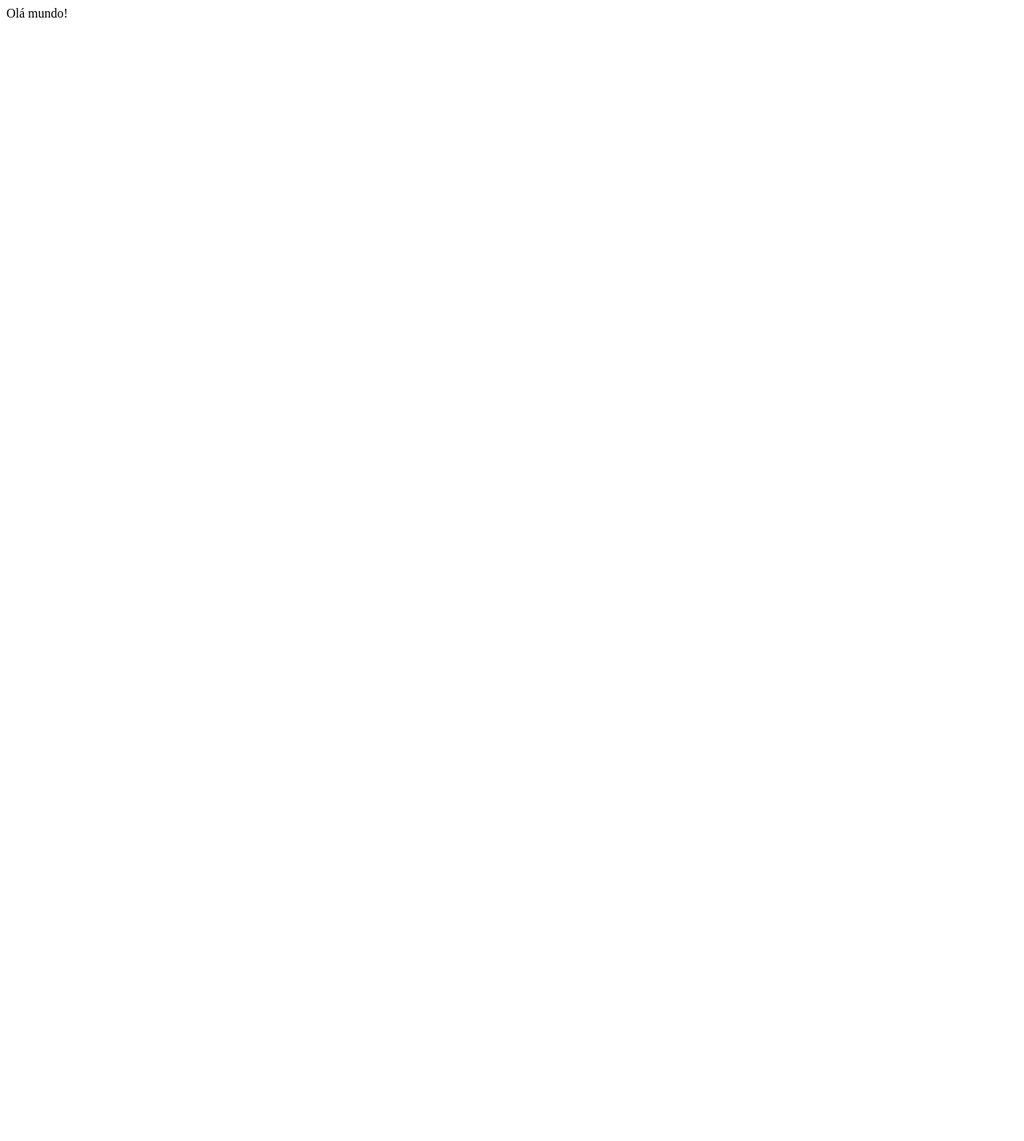
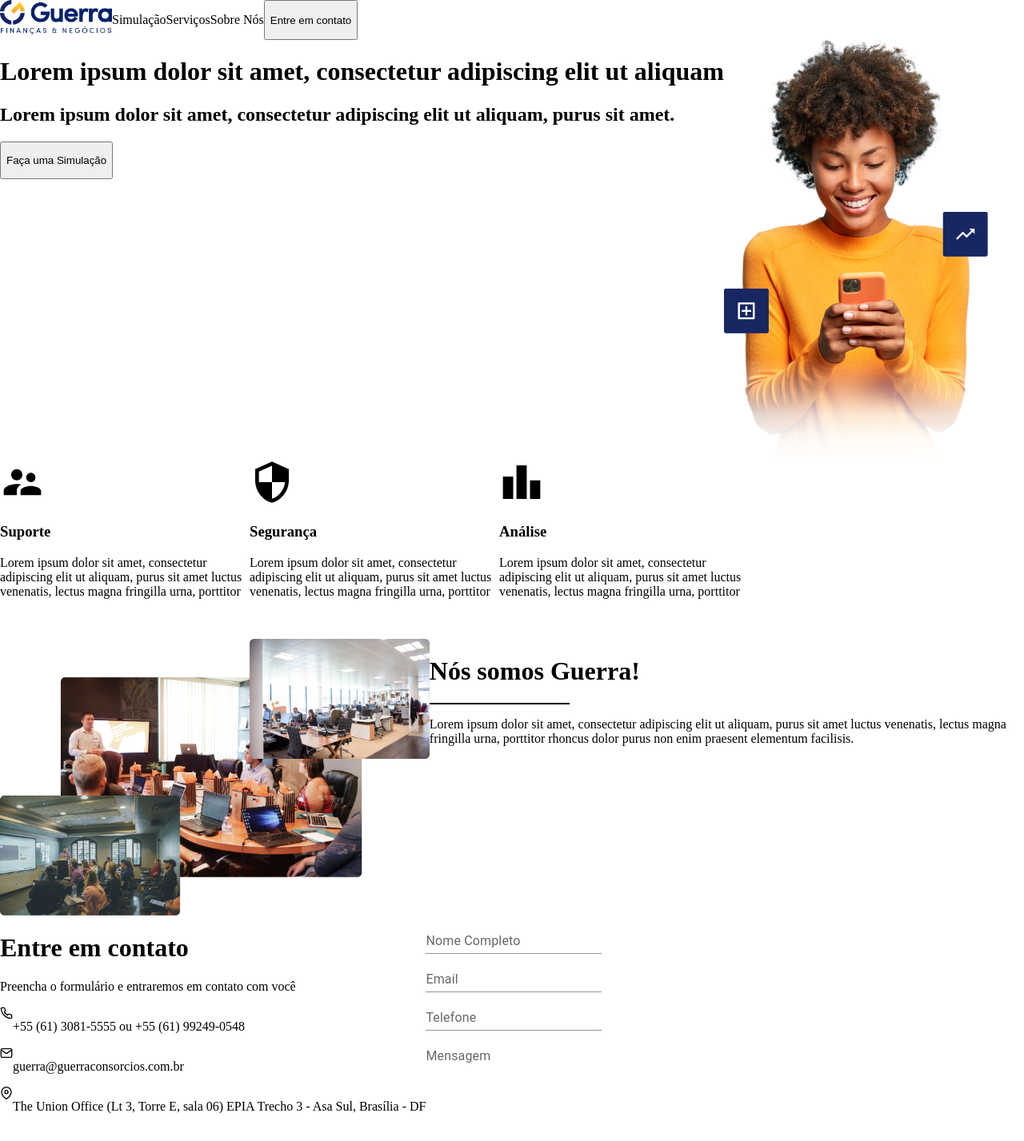
Before and after one commit to LeonardoRibas/finance-landing-page, a React (Create React App) app: page / in a window 1280 px wide. Shown: the top 1427 px of the page at 80% size. Before the commit the page ends 800 px from the top, so only its background shows below. Built offline with nearby package versions, Linux system fonts and the light colour scheme.

Commit message:
Adiciona componentes na landing page

```diff
--- a/src/App.tsx
+++ b/src/App.tsx
@@ -1,7 +1,24 @@
 import React from 'react'
+import GlobalStyle from './globalStyle'
+import BannerSection from './components/BannerSection'
+import Header from './components/Header'
+import ServicesSection from './components/ServicesSection'
+import AboutUsSection from './components/AboutUsSection'
+import ContactSection from './components/ContactSection'
+import Footer from './components/Footer'
 
 function App() {
-  return <div>Olá mundo!</div>
+  return (
+    <>
+      <GlobalStyle />
+      <Header />
+      <BannerSection />
+      <ServicesSection />
+      <AboutUsSection />
+      <ContactSection />
+      <Footer />
+    </>
+  )
 }
 
 export default App
```
